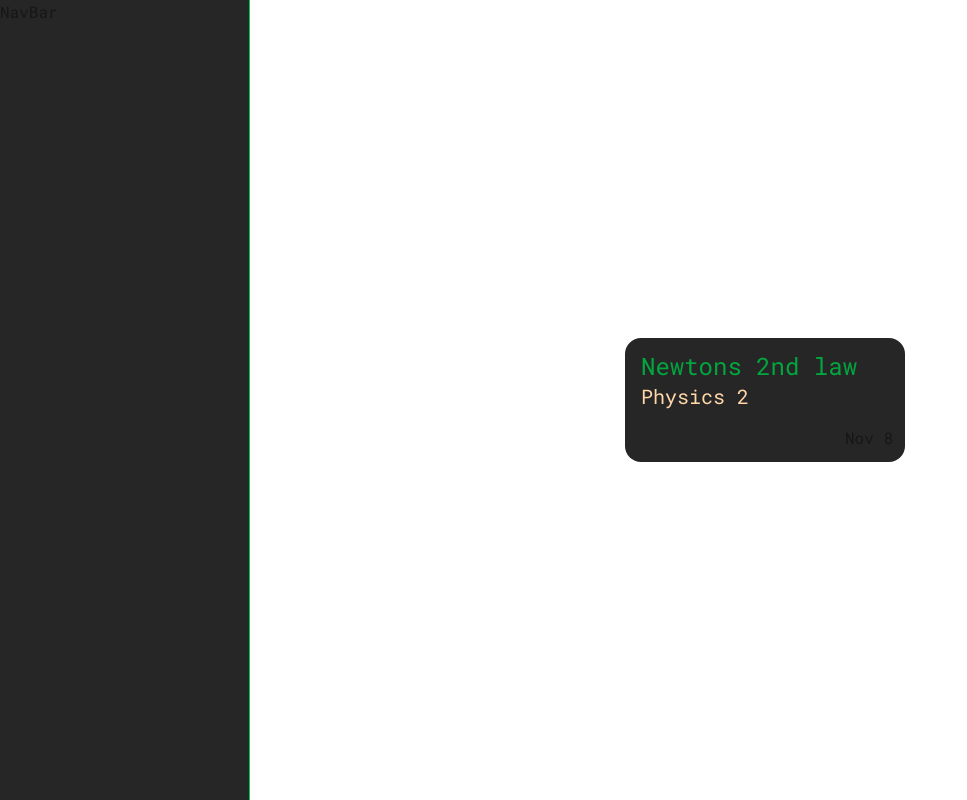
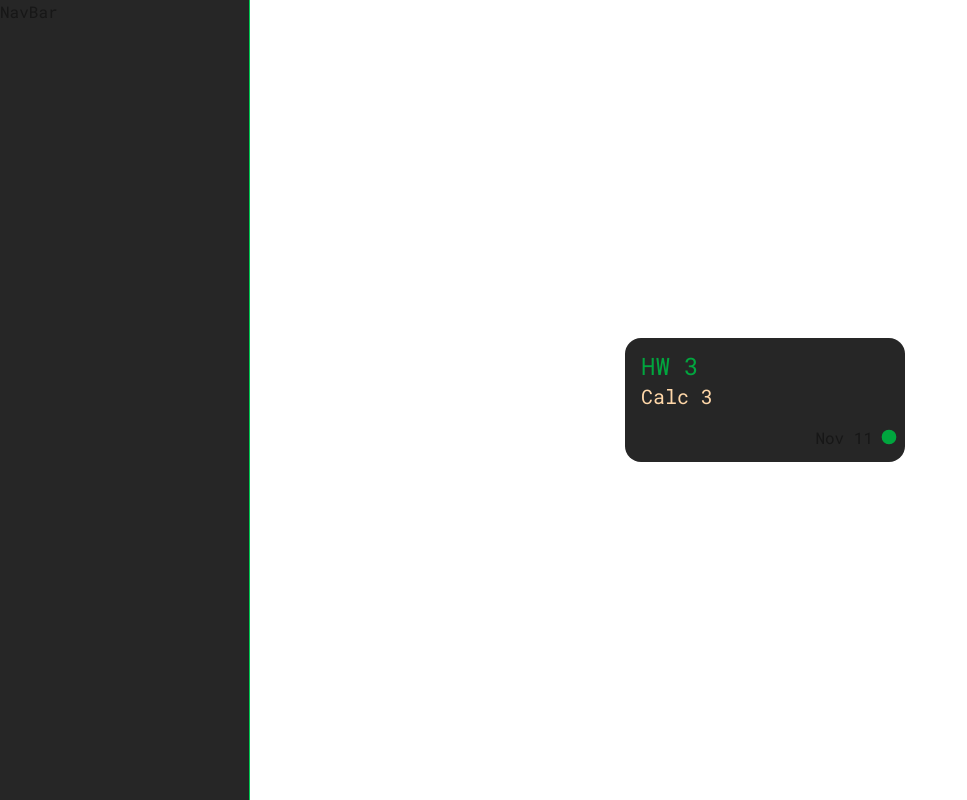
Before and after one commit to Jorgeag2004/study-stack, a Next.js app: page /test in a window 1280 px wide. Shown: the whole page, without its empty margins (0-967 px from the left). Built offline with nearby package versions, Linux system fonts and the light colour scheme.

Commit message:
created container compoenent for AssignmentCard

```diff
--- a/src/app/test/page.tsx
+++ b/src/app/test/page.tsx
@@ -1,10 +1,10 @@
-import { LearnCard } from "@/components/LearnCard/LearnCard";
+import {AssignmentCardContainer} from "@/components/AssignmentCard/AssignmentCardContainer";
 
 export default function page(){
 
     return(
         <div className="h-[100%] w-[100%] flex justify-center items-center bg-white">
-            <LearnCard name={"Newtons 2nd law"} course={"Physics 2"} dateCovered={"Nov 8"}/>
+            <AssignmentCardContainer name={"HW 3"} dueDate={"2025-11-11"} courseName={"Calc 3"} courseID={"1816b575-b273-419c-b37f-24c2b05b7020"} id={"1816b575-b273-419c-b37f-24c2b05b7020"}/>
         </div>
     )
 }
--- a/src/components/AssignmentCard/AssignmentCardContainer.tsx
+++ b/src/components/AssignmentCard/AssignmentCardContainer.tsx
@@ -0,0 +1,32 @@
+import {AssignmentCard} from "@/components/AssignmentCard/AssignmentCard";
+import {getDaysDiff, getDateText} from "@/utils/DateUtils";
+
+interface AssignmentCardContainerProps {
+    id: string,
+    name: string,
+    courseName: string,
+    dueDate: string,
+    courseID: string,
+}
+
+export const AssignmentCardContainer = (props: AssignmentCardContainerProps) => {
+    // find days until due date
+    const days_left: number = getDaysDiff(props.dueDate);
+    // get date in text format
+    const days_text: string = getDateText(props.dueDate);
+
+    let color: string;
+    if (days_left <= 1) {
+        color = "red-600";
+    }
+    else if (days_left <= 5) {
+        color = "yellow-600";
+    }
+    else {
+        color = "green-600";
+    }
+
+    return (
+        <AssignmentCard name={props.name} color={color} dueDate={days_text} course={props.courseName} />
+    )
+}
```
